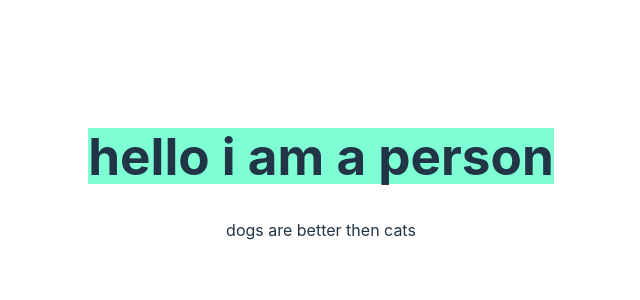
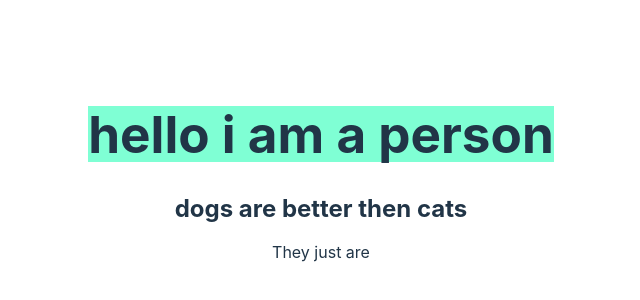
Before and after one commit to Golden-Piglin/vitejs-vite-8a12ck, a Svelte app: page / in a window 1280 px wide. Shown: the part 224-524 px from the top of the page, without its empty margins (319-959 px from the left). Built offline with nearby package versions, Linux system fonts and the light colour scheme.

Commit message:
1 file modified

```diff
--- a/src/App.svelte
+++ b/src/App.svelte
@@ -1,10 +1,11 @@
 <h1>hello i am a person</h1>
 
 
-<p>
+<h2>
 dogs are better then cats
-</p>
 
+</h2>
+<p> They just are </p>
 
 <style>
 h1 {background: aquamarine
```
